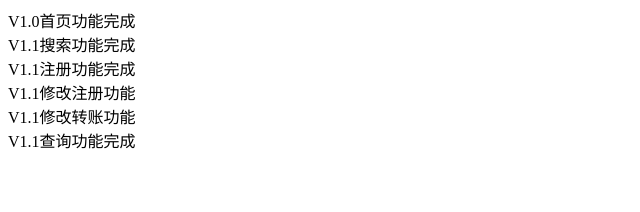
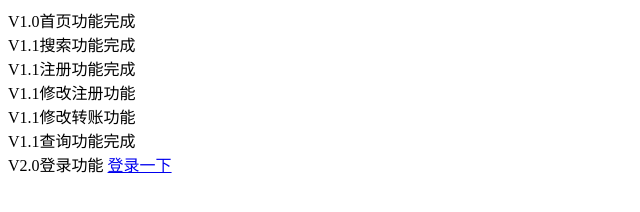
Before and after one commit to quangenice/myFirst, a plain HTML site: page index.html in a window 1280 px wide. Shown: the whole page, without its empty margins (0-640 px from the left). Drawn offline with Linux system fonts and the light colour scheme.

Commit message:
v2.0登录功能完成

```diff
--- a/index.html
+++ b/index.html
@@ -15,6 +15,10 @@
 
 <div>V1.1查询功能完成</div>
 
+<div>V2.0登录功能
+    <a href="#">登录一下</a>
+</div>
+
 
 </body>
 </html>
```
